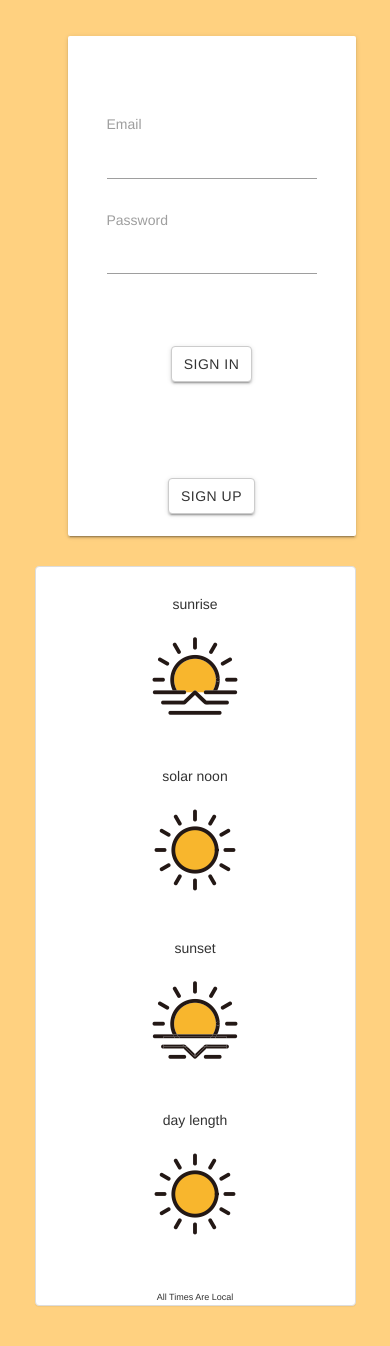
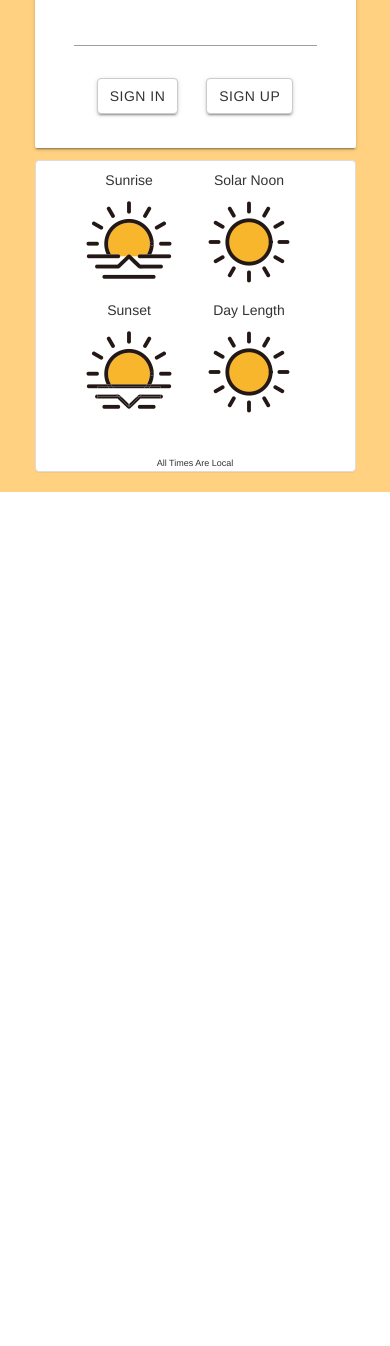
Before and after one commit to bazfer/sun-catcher, a PHP site: page / in a window 390 px wide. Shown: the part 643-1989 px from the top of the page. After the commit the page ends 1135 px from the top, so only its background shows below. Run offline with PHP 8.4, Linux system fonts and the light colour scheme; some libraries are stand-ins or nearby versions.

Commit message:
mobile and polish

```diff
--- a/assets/styles/style.css
+++ b/assets/styles/style.css
@@ -9,24 +9,26 @@
 	font-size: 12px;
 }
 
-/* MAP */
+
+
+/* NAV BAR */
+
+#logo-container{
+	left: 38px;
+}
+
+#loginStatus {
+margin-top: -2px;
+}
+
+/* GOOGLE MAPS */
 
 #map {
-	height: 500px;
+	height: 360px;
 	max-width: 100%;
 	border: solid white .5px;
 	margin-top: 36px;
-}
-
-/* FLIP CARD - HOUSES THE FOLLOWING ELEMENTS
-	SIGN IN OR SIGN UP
-	RECENT SEARCHES
-	PASSWORD RESET */
-
-#flipCard {
-	height: 500px;
-	margin-top: 36px;
-	margin-left: 33px;
+	box-shadow: 0 2px 2px 0 rgba(0,0,0,0.14), 0 1px 5px 0 rgba(0,0,0,0.12), 0 3px 1px -2px rgba(0,0,0,0.2);
 }
 
 .controls {
@@ -74,40 +76,127 @@
 	width: 345px;
 }
 
+/* STRUCTURAL FROM MATERIALIZE */
+/* materialize panel */
+.custom-cont{
+	text-align: center;
+}
+
+/* SOLAR DATA PANEL */
+
+/* solar icon container */
 .solar-icon {
 	clear: right;
 }
 
+/* solar element (title-icon-time) container */
 .solar-container {
 	display: inline-block;
 	padding: 12px;
 }
 
-.custom-cont{
-	text-align: center;
-}
-
+/* solar data footnote */
 #local {
 	font-size: xx-small;
 }
 
+#solar-data-cont {
+	box-shadow: 0 2px 2px 0 rgba(0,0,0,0.14), 0 1px 5px 0 rgba(0,0,0,0.12), 0 3px 1px -2px rgba(0,0,0,0.2);
+}
+
+/* FLIPCARD */
+#flipCard {
+	height: 360px;
+	margin-top: 36px;
+	margin-right: 33px;
+
+}
+
+/* SIGN IN OR SIGN UP */
+
+input[type="text"] {
+	font-size: medium;
+}
+
+/* login button */
 .btn-login {
 	display: inline-block;
 	margin: 48px 12px;
 }
 
+/* login element container */
 .login-element {
-	margin: 24px 0px;
+	margin: 12px 0px;
 }
 
+/* error message */
 #errorMessage {
-	margin-top: 18px;
+	margin-top: -16px;
+	color: #777;
 }
 
+/* RECENT SEARCHES */
 .recentSearch {
-	background-color: yellow;
+	background-color: white;
 }
 
 .recentSearch:hover {
-	background-color: red;
+	background-color: #b3e5fc;
 }
+
+#recent-searches {
+	text-align: center;
+}
+
+#recent-searches-title{
+	display: inline-block;
+}
+
+#previousSearches {
+	border-top: none;
+}
+
+
+/* FOR MOBILE */
+@media only screen and (max-width: 992px) {
+
+
+	#flipCard {
+
+		margin: 12px 0px;
+		height: 300px;
+	}
+
+	#map {
+		heigth: 360px;
+		margin-top: 12px;
+	}
+
+	#container {
+		margin: 36px 0px;
+	}
+
+	.solar-container {
+		display: inline-block;
+		padding: 0px;
+		margin-left: -12px;
+		margin-top:-6px;
+	}
+
+	.btn-login {
+		display: inline-block;
+		margin: 12px 12px;
+	}
+
+	.row {
+		margin-bottom: 0px;
+	}
+
+	#recent-searches-title {
+		margin-top: -12px;
+	}
+
+	.solar-icon {
+		margin-top: -12px;
+	}
+}
--- a/index.html
+++ b/index.html
@@ -3,7 +3,7 @@
 <head>
     <meta name="viewport" content="initial-scale=1.0, user-scalable=no">
 	<meta charset="UTF-8">
-	<title>Geoloc Sunrise Sunset</title>
+	<title>Sun Catcher</title>
 
 	<!-- MATERIALIZE CSS -->
   	<link rel="stylesheet" href="https://cdnjs.cloudflare.com/ajax/libs/materialize/0.97.8/css/materialize.min.css">
@@ -17,7 +17,8 @@
 	<link href="https://fonts.googleapis.com/icon?family=Material+Icons"
     rel="stylesheet">
 
-
+	<!--VIEWPORTS-->
+	<meta name="viewport" content="width=device-width, initial-scale=1.0">
 
 
 </head>
@@ -28,7 +29,7 @@
 		<div class="nav-wrapper container">
 			<a id="logo-container" href="#" class="brand-logo">Logo</a>
 			<ul id="nav-mobile" class="right">
-				<li><span id="loginStatus" class="card-title"></span></li>
+				<li><div id="loginStatus" class="card-title"></div></li>
 				<li><a id="logout" href="#"><i class="material-icons">exit_to_app</i></a></li>
 			</ul>
 		</div>
@@ -37,19 +38,22 @@
 	<!--MAIN-->
 	<div class="container">
 		<div class="row">
-			<div class="col l8">
+			<div class="col l8 s12">
 				<!--GOOGLE MAPS-->
     			<input id="pac-input" class="controls" type="text" placeholder="Search Box">
     			<div id="map"></div>
     		</div>
-			<div class = "col l4">
+			<div class = "col l4 s12">
 				<div id="flipCard" class="card">
 					<!--scripts hides/shows content in this multi-function panel-->
 					<!--SIGN OR SIGN UP-->
 					<div id="login" class="card-content">
-                    	<span id="loginStatus" class="card-title"></span>
+
                     	<div class="panel-body">
                         	<form role="form">
+                        	<div class="custom-cont">
+									<div id="errorMessage"></div>
+								</div>
                             	<div class="form-group login-element">
                                 	<label for="search"><h5>Email</h5></label>
                                 	<input type="text" class="form-control" id="email">
@@ -58,20 +62,19 @@
                             		<label for="search"><h5>Password</h5></label>
                                 	<input type="text" class="form-control" id="pass">
                             	</div>
+
                             	<div class="custom-cont">
                             		<button type="submit" class="btn btn-default btn-login" id="submitUsernameButton">Sign In</button>
 									<button type="submit" class="btn btn-default btn-login" id="newUserButton">Sign Up</button>
 								</div>
 
-								<div class="custom-cont">
-									<div id="errorMessage"></div>
-								</div>
+
                         	</form>
                     	</div>
                 	</div>
 					<!--RECENT SEARCHES-->
 					<div id="recent-searches" class="card-content">
-						<span class="card-title">Recent Searches</span>
+						<div class="card-title" id="recent-searches-title"><small>Recent Searches</small></div>
 						<div class="panel-body">
 							<table class="table" id="previousSearches">
 								<tr>
@@ -96,30 +99,31 @@
 
                 </div>
             </div>
+
         </div>
 
 		<!--SOLAR DATA-->
 		<div class="row">
-			<div class="col l8 offset-l2">
-				<div class="panel panel-default custom-cont">
+			<div class="col l10 offset-l1 m10 offset-m1 s12">
+				<div class="panel panel-default custom-cont solar-data-con">
 		  			<div class="panel-body" id="icons-container">
 						<div class="solar-container">
-							<span>sunrise</span>
-		  					<div class="solar-icon"><img src="assets/images/sunrise.png"></div>
+							<span>Sunrise</span>
+		  					<div class="solar-icon"><img class="solar-png" src="assets/images/sunrise.png"></div>
 		  					<span id="sunrise"></span>
 		  				</div>
 		  				<div class="solar-container">
-		  					<span>solar noon</span>
+		  					<span>Solar Noon</span>
 		  					<div class="solar-icon"><img src="assets/images/solar-noon.png"></div>
 		  					<span id="solar_noon"></span>
 		  				</div>
 		  				<div class="solar-container">
-		  					<span>sunset</span>
+		  					<span>Sunset</span>
 		  					<div class="solar-icon"><img src="assets/images/sunset.png"></div>
 		  					<span id="sunset"></span>
 		  				</div>
 		  				<div class="solar-container">
-		  					<span>day length</span>
+		  					<span>Day Length</span>
 		  					<div class="solar-icon"><img src="assets/images/solar-noon.png"></div>
 		  					<span id="day_length"></span>
 		  				</div>
```
Also changed, not shown: assets/scripts/script.js (+26 -14 lines), assets/images/day-length-64.png (added), assets/images/solar-noon-64.png (added), assets/images/sunrise-64.png (added), assets/images/sunset-64.png (added).
